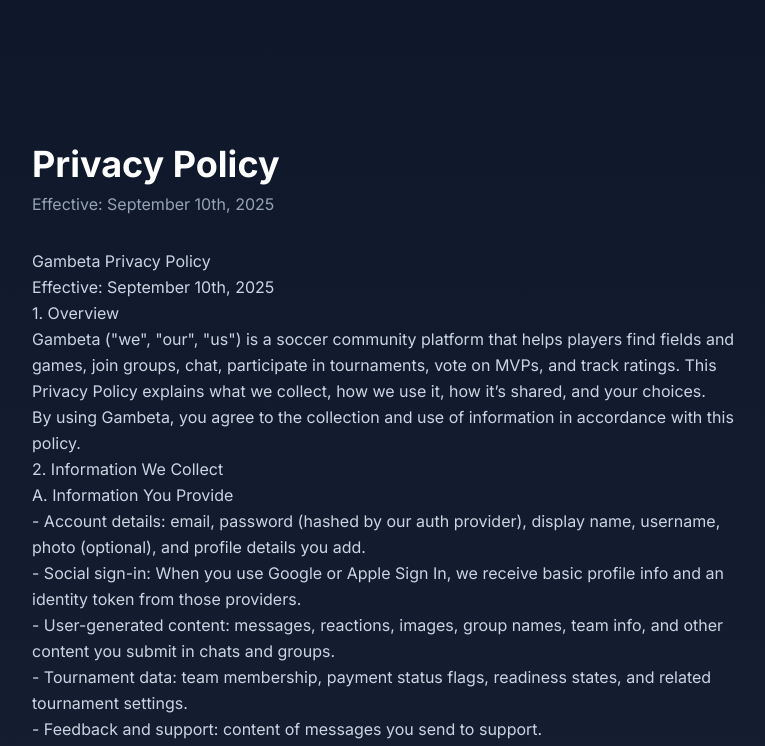
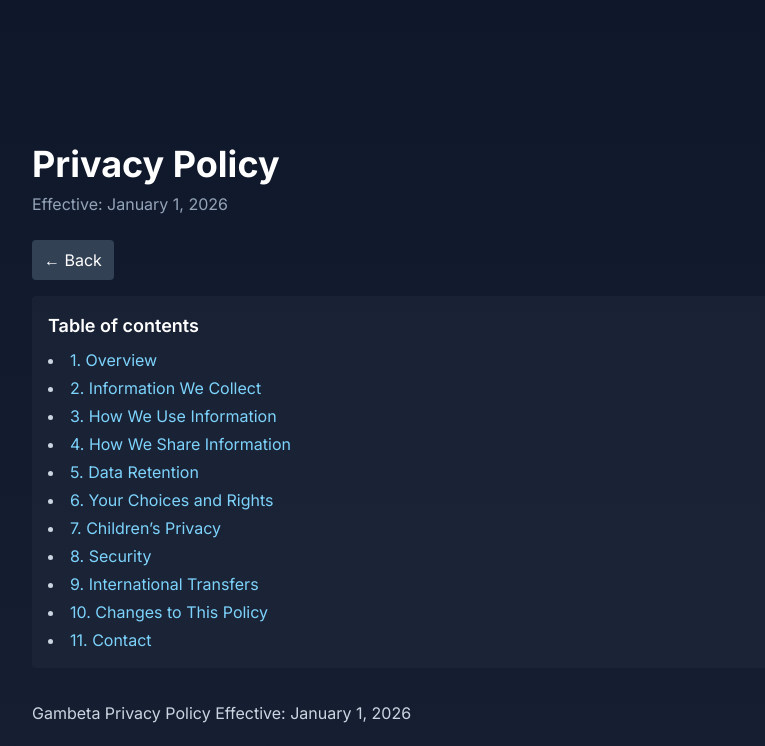
Before and after one commit to ElliottE123/Gambetaapp-web, a React (Vite) app: page /privacy in a window 1280 px wide. Shown: the top 746 px of the page, without its empty margins (240-1005 px from the left). Built offline with nearby package versions, Linux system fonts and the light colour scheme; no server answers.

Commit message:
Make privacy TOC links scroll smoothly to sections

```diff
--- a/src/constants/legalTexts.ts
+++ b/src/constants/legalTexts.ts
@@ -1,6 +1,6 @@
 // Centralized legal texts for Gambeta. Keep this as the single source of truth.
 
-export const effectiveDate = 'Effective: September 10th, 2025';
+export const effectiveDate = 'Effective: January 1, 2026';
 
 export const privacyPolicy = `
 Gambeta Privacy Policy
--- a/src/routes/Privacy.tsx
+++ b/src/routes/Privacy.tsx
@@ -1,18 +1,158 @@
-import React from 'react';
-import { privacyPolicy, privacyPolicyAnalytics, effectiveDate } from '../constants/legalTexts';
+import React, { useMemo } from 'react';
+import { useNavigate } from 'react-router-dom';
+import { privacyPolicy, effectiveDate } from '../constants/legalTexts';
+
+// Heading detection for TOC: numbered top-level sections (e.g., "1. ...")
+const TOP_HEADING_REGEX = /^\d+\.\s+(.+)$/;
+const ALL_CAPS_HEADING = /^[A-Z0-9 '()-]+$/;
+
+const makeId = (text: string) =>
+  text
+    .toLowerCase()
+    .replace(/[^a-z0-9]+/g, '-')
+    .replace(/(^-|-$)+/g, '');
+
+type Block =
+  | { type: 'h2'; text: string; id: string }
+  | { type: 'h3'; text: string; id: string }
+  | { type: 'p'; text: string }
+  | { type: 'ul'; items: string[] };
+
+const parsePolicy = (lines: string[]): { blocks: Block[]; toc: { id: string; text: string }[] } => {
+  const blocks: Block[] = [];
+  const toc: { id: string; text: string }[] = [];
+
+  let i = 0;
+  while (i < lines.length) {
+    const line = lines[i].trimEnd();
+
+    // skip empty lines
+    if (line.trim() === '') {
+      i++;
+      continue;
+    }
+
+    // Top-level numbered heading
+    const topMatch = line.match(TOP_HEADING_REGEX);
+    if (topMatch) {
+      const text = line;
+      const id = makeId(text + '-' + i);
+      blocks.push({ type: 'h2', text, id });
+      toc.push({ id, text });
+      i++;
+      continue;
+    }
+
+    // ALL CAPS headings (short)
+    if (line.length > 3 && line === line.toUpperCase() && ALL_CAPS_HEADING.test(line)) {
+      const text = line;
+      const id = makeId(text + '-' + i);
+      blocks.push({ type: 'h3', text, id });
+      i++;
+      continue;
+    }
+
+    // Bullet list starting with • or - or *
+    if (/^[•\-*]\s+/.test(line)) {
+      const items: string[] = [];
+      while (i < lines.length && /^[•\-*]\s+/.test(lines[i].trim())) {
+        items.push(lines[i].trim().replace(/^[•\-*]\s+/, ''));
+        i++;
+      }
+      blocks.push({ type: 'ul', items });
+      continue;
+    }
+
+    // Otherwise, consume consecutive non-empty non-list lines into a paragraph
+    let para = line;
+    i++;
+    while (i < lines.length && lines[i].trim() !== '' && !TOP_HEADING_REGEX.test(lines[i].trim()) && !/^[•\-*]\s+/.test(lines[i].trim()) && !(lines[i].trim() === lines[i].trim().toUpperCase() && ALL_CAPS_HEADING.test(lines[i].trim()))) {
+      para += ' ' + lines[i].trim();
+      i++;
+    }
+    blocks.push({ type: 'p', text: para });
+  }
+
+  return { blocks, toc };
+};
 
 const Privacy: React.FC = () => {
+  const navigate = useNavigate();
+  const lines = useMemo(() => privacyPolicy.split('\n'), []);
+
+  // Remove embedded textual TABLE OF CONTENTS block
+  const filtered = useMemo(() => {
+    const start = lines.findIndex((l) => l.trim().toUpperCase() === 'TABLE OF CONTENTS');
+    if (start === -1) return lines;
+    let end = -1;
+    for (let j = start + 1; j < lines.length; j++) {
+      if (lines[j].trim() === '') {
+        end = j;
+        break;
+      }
+    }
+    if (end === -1) return lines;
+    return [...lines.slice(0, start), ...lines.slice(end + 1)];
+  }, [lines]);
+
+  const { blocks, toc } = useMemo(() => parsePolicy(filtered), [filtered]);
+
   return (
     <div className="min-h-screen bg-gradient-to-b from-slate-900 via-slate-800 to-slate-900 text-slate-200 pt-24">
       <div className="max-w-3xl mx-auto px-4 py-12">
         <h1 className="text-3xl md:text-4xl font-bold text-white mb-2">Privacy Policy</h1>
-        <p className="text-slate-400 mb-8">{effectiveDate}</p>
+        <p className="text-slate-400 mb-6">{effectiveDate}</p>
+
+        <div className="mb-4">
+          <button
+            onClick={() => navigate(-1)}
+            className="inline-flex items-center px-3 py-2 bg-slate-700 text-white rounded hover:bg-slate-600"
+            aria-label="Go back"
+          >
+            ← Back
+          </button>
+        </div>
+
+        {toc.length > 0 && (
+          <nav className="mb-8 p-4 bg-slate-800/60 rounded">
+            <h2 className="text-lg font-semibold text-white mb-2">Table of contents</h2>
+            <ul className="list-disc list-inside text-slate-300 space-y-1">
+              {toc.map((item) => (
+                <li key={item.id}>
+                  <a
+                    className="text-sky-300 hover:underline cursor-pointer"
+                    href={`#${item.id}`}
+                    onClick={(e) => {
+                      e.preventDefault();
+                      const el = document.getElementById(item.id);
+                      if (el) el.scrollIntoView({ behavior: 'smooth', block: 'start' });
+                    }}
+                  >
+                    {item.text}
+                  </a>
+                </li>
+              ))}
+            </ul>
+          </nav>
+        )}
+
         <article className="prose prose-invert max-w-none">
-          {(
-            (privacyPolicy + '\n\n' + privacyPolicyAnalytics)
-          ).split('\n').map((line, idx) => (
-            <p key={idx} className="text-slate-300 whitespace-pre-wrap leading-relaxed">{line}</p>
-          ))}
+          {blocks.map((b, idx) => {
+            if (b.type === 'h2') return (
+              <h2 key={idx} id={b.id} className="text-xl font-semibold text-white mt-6 mb-2">{b.text}</h2>
+            );
+            if (b.type === 'h3') return (
+              <h3 key={idx} id={b.id} className="text-lg font-medium text-white mt-5 mb-2">{b.text}</h3>
+            );
+            if (b.type === 'ul') return (
+              <ul key={idx} className="list-disc ml-6 text-slate-300 space-y-1">
+                {b.items.map((it, i) => <li key={i}>{it}</li>)}
+              </ul>
+            );
+            return (
+              <p key={idx} className="text-slate-300 whitespace-pre-wrap leading-relaxed">{b.text}</p>
+            );
+          })}
         </article>
       </div>
     </div>
```
